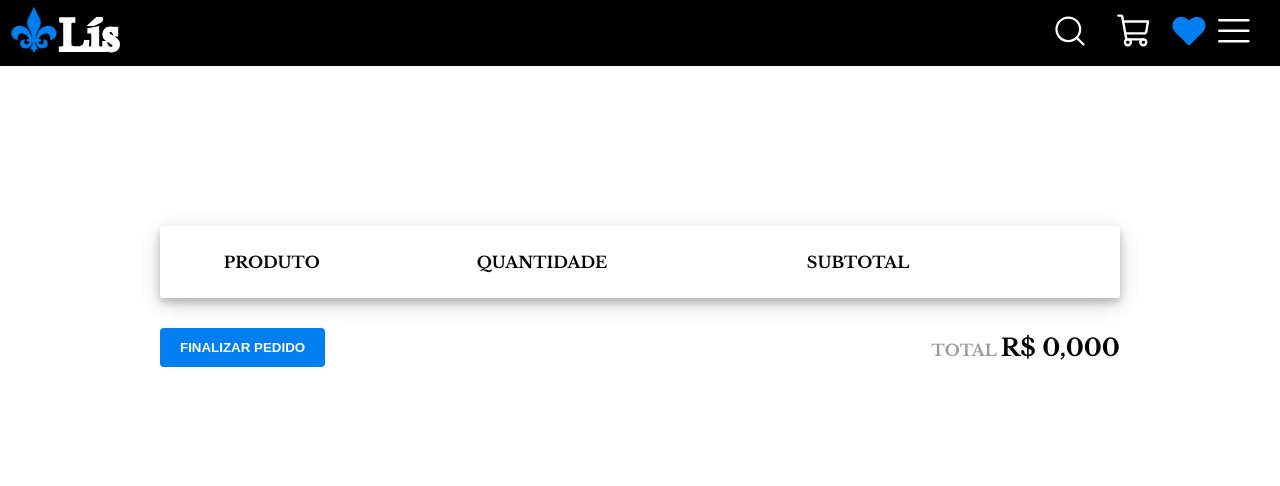
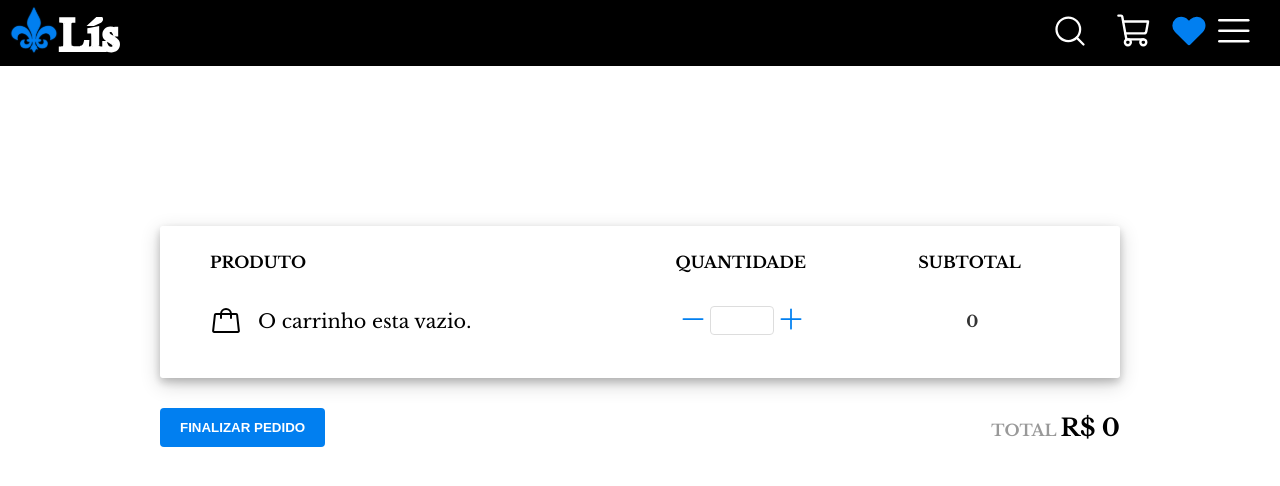
Before and after one commit to BRxBS/Ecommerce, a React (Vite) app in the folder app/: page /cart in a window 1280 px wide. Shown: the top 486 px of the page. Built offline with nearby package versions, Linux system fonts and the light colour scheme.

Commit message:
noProductWarning

```diff
--- a/app/src/screens/Cart/index.jsx
+++ b/app/src/screens/Cart/index.jsx
@@ -1,6 +1,6 @@
 import React from "react";
 import { Link } from "react-router-dom";
-import {Minus, Plus, TrashSimple } from "phosphor-react";
+import {Minus, Plus, TrashSimple, Handbag } from "phosphor-react";
 import { formatPrice } from "../../util/format";
 import { useCart } from "../../hooks/useCart";
 import './styles.scss'
@@ -14,8 +14,8 @@ export function Cart() {
     priceformatted: formatPrice(product.productPrice),
     subTotal: formatPrice(product.productPrice * product.amount)
    }))
-   const total =
-     formatPrice(
+
+  const total = formatPrice(
        cart.reduce((sumTotal, product) => {
          return sumTotal + product.productPrice * product.amount
        }, 0),
@@ -34,6 +34,7 @@ export function Cart() {
         removeProduct(id)
 
       }
+
       // styles of the Link
       const linkStyle = {
         display: "flex",
@@ -49,18 +50,58 @@ export function Cart() {
         <table className="product_table">
           <thead>
             <tr>
-            <th aria-label="product_image" />
-            <th>PRODUTO</th>
+
+            <th className="th_product">PRODUTO</th>
             <th>QUANTIDADE</th>
             <th>SUBTOTAL</th>
-            <th aria-label="delete_icon" />
+
             </tr>
           </thead>
 
+
           <tbody>
-          {cartFormatted.map((product) => {
+            { total === "R$ 0,000"
+              ?
+                <tr className="no_product">
+                  <td className="td_1">
+                  <Handbag size={32} />
+                    <p>
+
+                     O carrinho esta vazio.
+                    </p>
+                  </td>
+
+                  <td>
+                    <div>
+                      <button
+                      type="button"
+                      className="icon_button">
+                      <Minus size={28} />
+                      </button>
+
+                      <input
+                      type="text"
+                      readOnly
+                      />
+
+                      <button
+                      type="button"
+                      className="icon_button">
+                      <Plus size={28} />
+                      </button>
+                    </div>
+                  </td>
+
+                  <td>
+                    <strong>0</strong>
+                  </td>
+                </tr>
+              :
+            cartFormatted.map((product) => {
+
               return(
                 <tr key={product.id} >
+                  <td>
                   <Link
                   style={linkStyle}
                   to={`/products/${product.id}`}
@@ -73,6 +114,8 @@ export function Cart() {
                       <span>{product.priceformatted}</span>
                     </td>
                   </Link>
+                  </td>
+
               <td>
                 <div>
                   <button
@@ -100,7 +143,7 @@ export function Cart() {
                 </div>
                 </td>
                 <td>
-                  <strong>{product.subTotal}l</strong>
+                      <strong>{product.subTotal}</strong>
                 </td>
                 <td>
                   <button
@@ -114,6 +157,9 @@ export function Cart() {
                 </tr>
                 );
               })}
+
+
+
           </tbody>
         </table>
 
@@ -121,11 +167,14 @@ export function Cart() {
           <button type="button" >Finalizar pedido</button>
           <div className="cart_total">
             <span>TOTAL</span>
-            <strong>{total}</strong>
+            {total === "R$ 0,000" ? <strong>R$ 0</strong> :  <strong>{total}</strong>}
+
           </div>
         </footer>
 
       </div>
     </>
   );
+
+
 }
--- a/app/src/screens/Cart/styles.scss
+++ b/app/src/screens/Cart/styles.scss
@@ -37,12 +37,39 @@
     color: rgb(0, 0, 0);
     text-align: left;
     padding: 0.50rem;
+
+  }
+  .th_product{
+    padding-left: 2rem;
+
   }
 
   tbody td {
     padding: 0.50rem;
     border-bottom: 1px solid #eee;
     border: none;
+  }
+  .no_product{
+
+    .td_1{
+      padding-left: 2rem ;
+      display: flex;
+      align-items: center;
+    }
+
+  p{
+    color: black;
+    margin-left: 1rem;
+    display: flex;
+    align-items: center;
+    font-size: larger;
+
+  }
+
+  strong{
+
+    margin-left:3rem ;
+  }
   }
 
   img {
```
Lines whose indentation alone changed are shown as unchanged.
